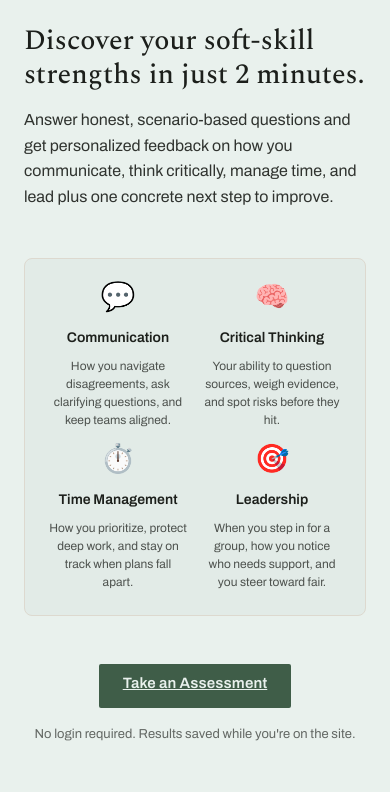
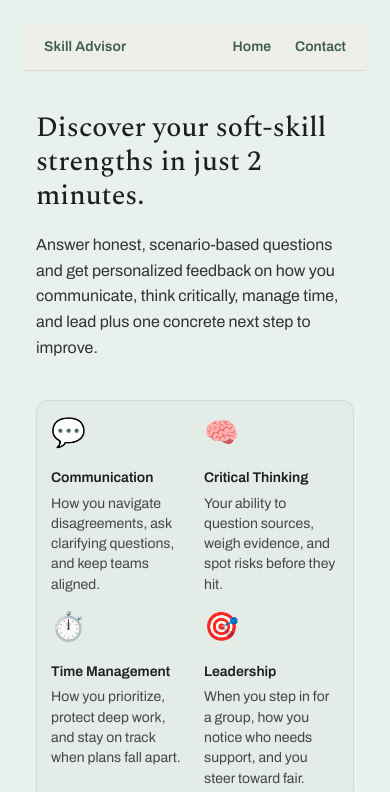
Before and after one commit to chioma2029/skill-advisor, a plain HTML site: page index.html in a window 390 px wide. Shown: the top 792 px of the page. Drawn offline with nearby package versions, Linux system fonts and the light colour scheme.

Commit message:
added sticky header and a footer

```diff
--- a/css/landing.css
+++ b/css/landing.css
@@ -6,13 +6,68 @@
    (components.css).
    ========================================================================== */
 
+.site-header {
+  position: sticky;
+  top: 0;
+  z-index: 20;
+  border-bottom: 1px solid var(--line);
+  background: rgba(240, 238, 232, 0.82);
+  backdrop-filter: blur(4px);
+  -webkit-backdrop-filter: blur(4px);
+}
+
+.site-header-inner,
+.site-footer-inner {
+  max-width: 980px;
+  width: 100%;
+  margin: 0 auto;
+  padding: 12px 20px;
+  display: flex;
+  align-items: center;
+  justify-content: space-between;
+  gap: var(--space-3);
+}
+
+.brand,
+.site-nav a,
+.site-footer a {
+  color: var(--moss);
+  text-decoration: none;
+  font-family: var(--font-body);
+  font-size: 14px;
+  font-weight: var(--weight-label);
+}
+
+.brand {
+  letter-spacing: 0.01em;
+}
+
+.site-nav {
+  display: flex;
+  align-items: center;
+  gap: var(--space-3);
+}
+
+.site-footer {
+  border-top: 1px solid var(--line);
+  background: rgba(240, 238, 232, 0.6);
+}
+
+.site-footer p {
+  margin: 0;
+  font-size: 12px;
+  color: var(--ink);
+  opacity: 0.7;
+}
+
 /* §7 — single column, generously centered. Flex + margin:auto centers the
    column vertically and horizontally, and degrades to top-aligned — never
    clipped — if the content outgrows a short viewport. The calc() subtracts
    the top + bottom body padding set in base.css. */
 .landing {
   display: flex;
-  min-height: calc(100vh - var(--space-6));
+  min-height: calc(100vh - 150px);
+  padding: var(--space-5) 0 var(--space-4);
 }
 
 /* §7 — max content width ~640px for the text block. One column holds the
@@ -21,7 +76,7 @@
 .landing-inner {
   margin: auto;
   width: 100%;
-  max-width: 640px;
+  max-width: 760px;
 }
 
 /* Vertical rhythm, §7 — multiples of the 8px unit: 24px headline → body,
@@ -52,25 +107,27 @@
 /* Four-column grid showing what the assessment covers */
 .landing-benefits {
   display: grid;
-  grid-template-columns: repeat(auto-fit, minmax(140px, 1fr));
-  gap: var(--space-3);
+  grid-template-columns: repeat(2, minmax(0, 1fr));
+  gap: 28px 32px;
   margin-bottom: var(--space-8);
-  padding: var(--space-4);
-  background-color: rgba(63, 93, 72, 0.04);
-  border: 1px solid var(--line);
-  border-radius: 8px;
+  padding: var(--space-5) var(--space-4);
+  background-color: rgba(63, 93, 72, 0.03);
+  border: 1px solid rgba(63, 93, 72, 0.12);
+  border-radius: 12px;
 }
 
 .benefit-item {
-  text-align: center;
+  text-align: left;
   display: flex;
   flex-direction: column;
   gap: var(--space-2);
+  padding: 0 10px 0 0;
 }
 
 .benefit-icon {
-  font-size: 36px;
+  font-size: 38px;
   line-height: 1;
+  margin-bottom: 6px;
 }
 
 .benefit-text h3 {
@@ -82,10 +139,10 @@
 }
 
 .benefit-text p {
-  font-size: 13px;
+  font-size: 17px;
   line-height: 1.5;
   color: var(--ink);
-  opacity: 0.75;
+  opacity: 0.8;
   margin: 0;
 }
 
@@ -121,27 +178,50 @@
 
 /* ≤767px — mobile responsive adjustments */
 @media (max-width: 767px) {
-  .landing-hero {
-    max-height: 36vh;
+  .landing {
+    padding-top: var(--space-5);
   }
 
-  /* Stack benefits grid into 2 columns on mobile for readability */
+  .landing-inner {
+    max-width: 100%;
+    padding: 0 12px;
+  }
+
+  .landing-copy h1 {
+    margin-bottom: 20px;
+  }
+
+  .landing-subheading {
+    margin-bottom: var(--space-5);
+  }
+
   .landing-benefits {
-    grid-template-columns: repeat(2, 1fr);
-    gap: var(--space-2);
-    padding: var(--space-3);
+    grid-template-columns: repeat(2, minmax(0, 1fr));
+    gap: 18px 18px;
+    padding: 18px 14px 12px;
     margin-bottom: var(--space-6);
+  }
+
+  .benefit-item {
+    padding-right: 0;
   }
 
   .benefit-icon {
     font-size: 28px;
+    margin-bottom: 4px;
   }
 
   .benefit-text h3 {
     font-size: 14px;
+    margin-bottom: 4px;
   }
 
   .benefit-text p {
-    font-size: 12px;
+    font-size: 14px;
+    line-height: 1.45;
+  }
+
+  .landing-hero {
+    max-height: 36vh;
   }
 }
--- a/index.html
+++ b/index.html
@@ -12,10 +12,16 @@
     <link rel="stylesheet" href="css/landing.css" />
   </head>
   <body>
-    <!-- design.md §4: the throughline is deliberately ABSENT on the landing
-         page — it only appears once the user enters the experience, on
-         quiz.html. No navigation bar and no footer anywhere on this page
-         (§7): one column, one decision. -->
+    <header class="site-header">
+      <div class="site-header-inner">
+        <a class="brand" href="index.html">Skill Advisor</a>
+        <nav class="site-nav" aria-label="Main navigation">
+          <a href="index.html">Home</a>
+          <a href="contact.html">Contact</a>
+        </nav>
+      </div>
+    </header>
+
     <main class="landing">
       <div class="landing-inner">
         <!-- §7: single centered column, ~640px max for the text block.
@@ -80,5 +86,12 @@
         />
       </div>
     </main>
+
+    <footer class="site-footer">
+      <div class="site-footer-inner">
+        <p>Made for reflective practice and practical growth.</p>
+        <a href="contact.html">Talk to an adviser</a>
+      </div>
+    </footer>
   </body>
 </html>
```
